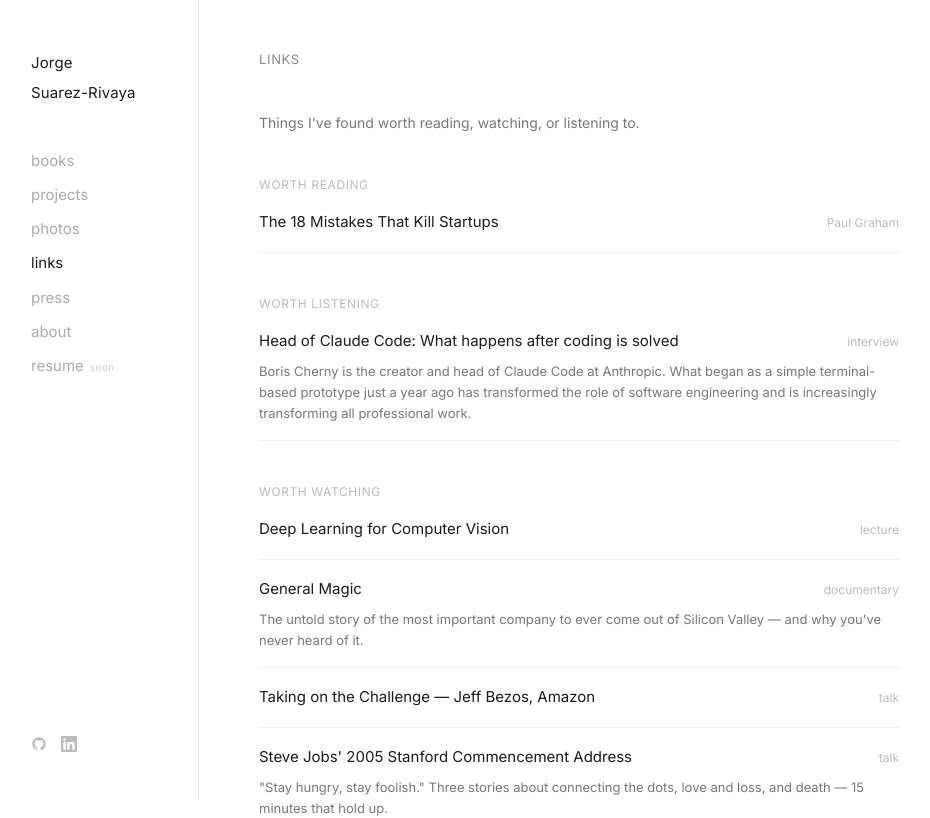
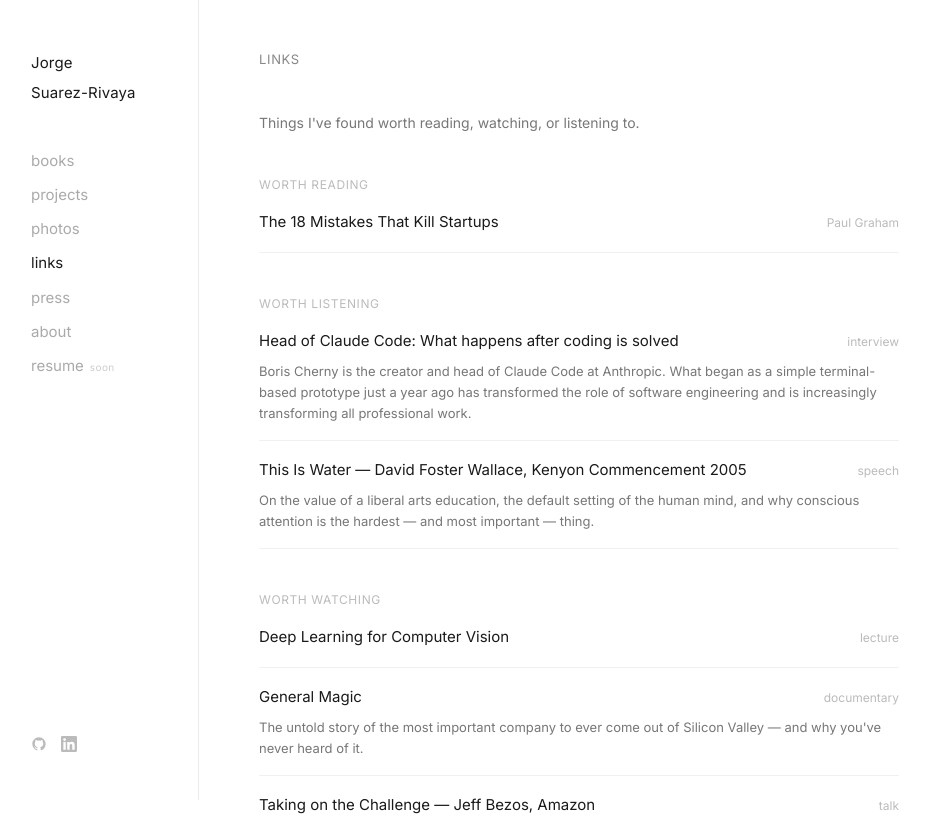
Before and after one commit to jsrivaya/jsrivaya.github.io, a Next.js app: page /links in a window 1280 px wide. Shown: the top 818 px of the page, without its empty margins (1-931 px from the left). Built offline with nearby package versions, Linux system fonts and the light colour scheme.

Commit message:
Add David Foster Wallace This Is Water to Worth Listening

```diff
--- a/app/links/page.tsx
+++ b/app/links/page.tsx
@@ -23,6 +23,12 @@ const worthListening: {
     type: "interview",
     href: "https://www.youtube.com/watch?v=We7BZVKbCVw",
     note: "Boris Cherny is the creator and head of Claude Code at Anthropic. What began as a simple terminal-based prototype just a year ago has transformed the role of software engineering and is increasingly transforming all professional work.",
+  },
+  {
+    title: "This Is Water — David Foster Wallace, Kenyon Commencement 2005",
+    type: "speech",
+    href: "https://www.youtube.com/watch?v=8CrOL-ydFMI",
+    note: "On the value of a liberal arts education, the default setting of the human mind, and why conscious attention is the hardest — and most important — thing.",
   },
 ];
 
```
